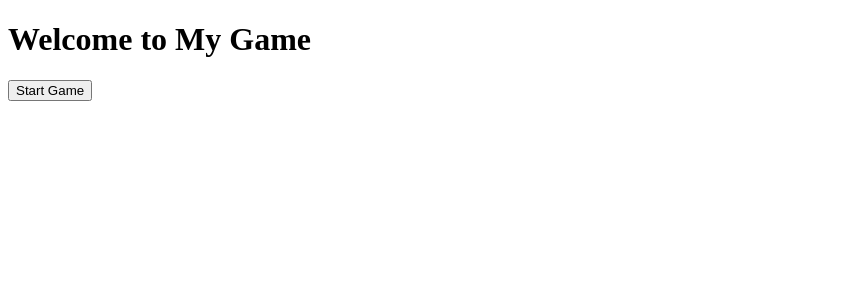
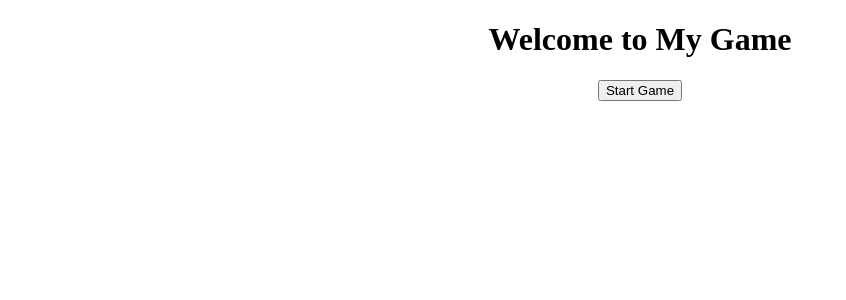
Before and after one commit to koutsenko/vas3k-gamejam-V, a React app: page / in a window 1280 px wide. Shown: the top 300 px of the page, without its empty margins (0-846 px from the left). Built offline with nearby package versions, Linux system fonts and the light colour scheme.

Commit message:
Added styled components, centered screens

```diff
--- a/package.json
+++ b/package.json
@@ -12,6 +12,7 @@
   "devDependencies": {
     "@types/react": "^18.0.28",
     "@types/react-dom": "^18.0.11",
+    "@types/styled-components": "^5.1.26",
     "ts-loader": "^9.4.2",
     "typescript": "^5.0.0-beta",
     "webpack": "^5.75.0",
@@ -20,6 +21,7 @@
   "dependencies": {
     "http-server": "^14.1.1",
     "react": "^18.2.0",
-    "react-dom": "^18.2.0"
+    "react-dom": "^18.2.0",
+    "styled-components": "^5.3.8"
   }
 }
--- a/src/screens/game.tsx
+++ b/src/screens/game.tsx
@@ -1,9 +1,11 @@
 import React from "react";
+
+import { ContainerStyled } from "./styles";
 
 export default function GameScreen() {
   return (
-    <div>
+    <ContainerStyled>
       <h1>Game Screen</h1>
-    </div>
+    </ContainerStyled>
   );
 }
--- a/src/screens/menu.tsx
+++ b/src/screens/menu.tsx
@@ -1,4 +1,6 @@
 import React from "react";
+
+import { ContainerStyled } from "./styles";
 
 interface MenuScreenProps {
   onStartGame: () => void;
@@ -6,9 +8,9 @@ interface MenuScreenProps {
 
 export default function MenuScreen({ onStartGame }: MenuScreenProps) {
   return (
-    <div>
+    <ContainerStyled>
       <h1>Welcome to My Game</h1>
       <button onClick={onStartGame}>Start Game</button>
-    </div>
+    </ContainerStyled>
   );
 }
--- /dev/null
+++ b/src/screens/styles.ts
@@ -0,0 +1,5 @@
+import styled from "styled-components";
+
+export const ContainerStyled = styled.div`
+  text-align: center;
+`;
```
Also changed, not shown: 1 other file (tests, documents, lock files or other folders).
